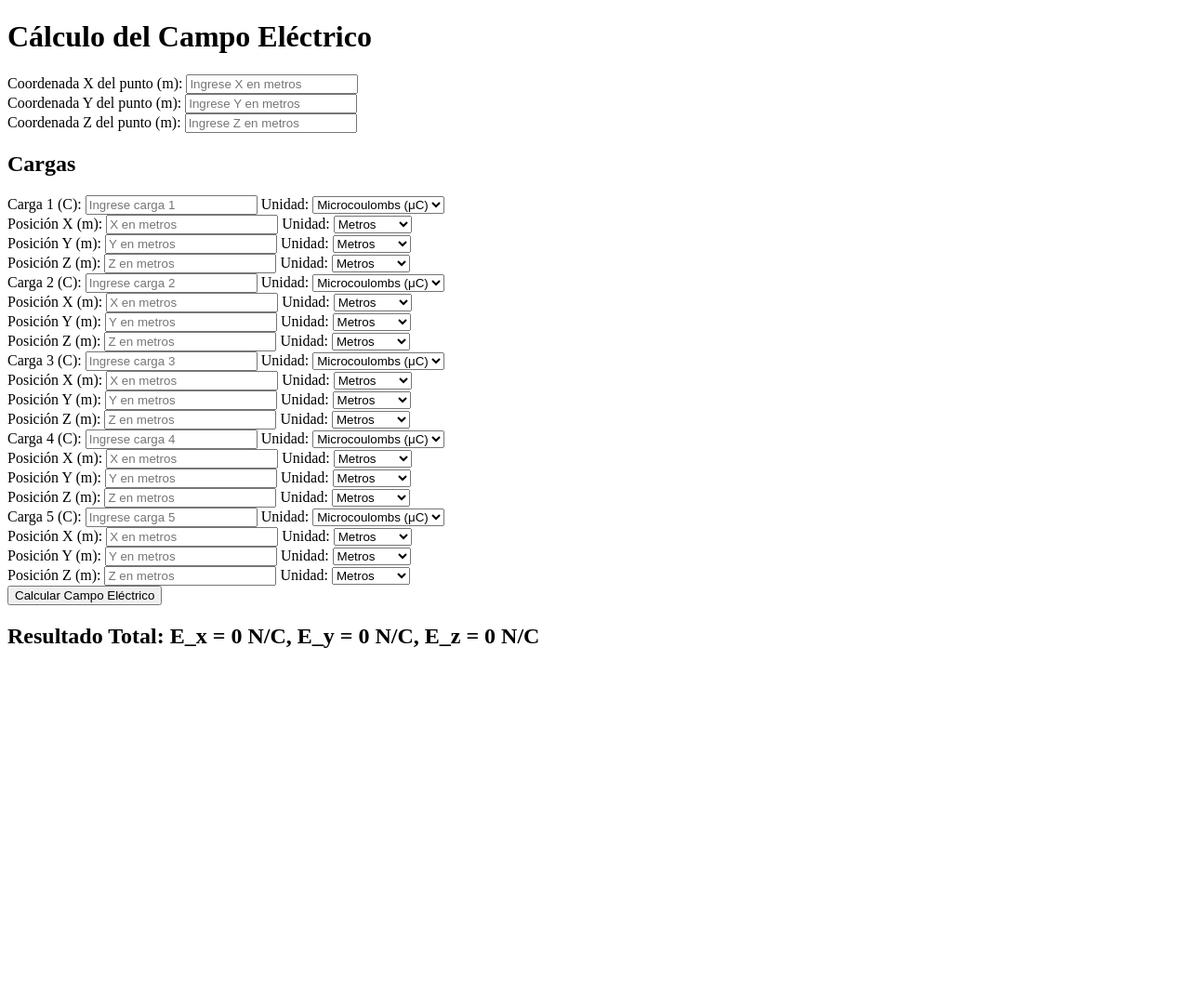
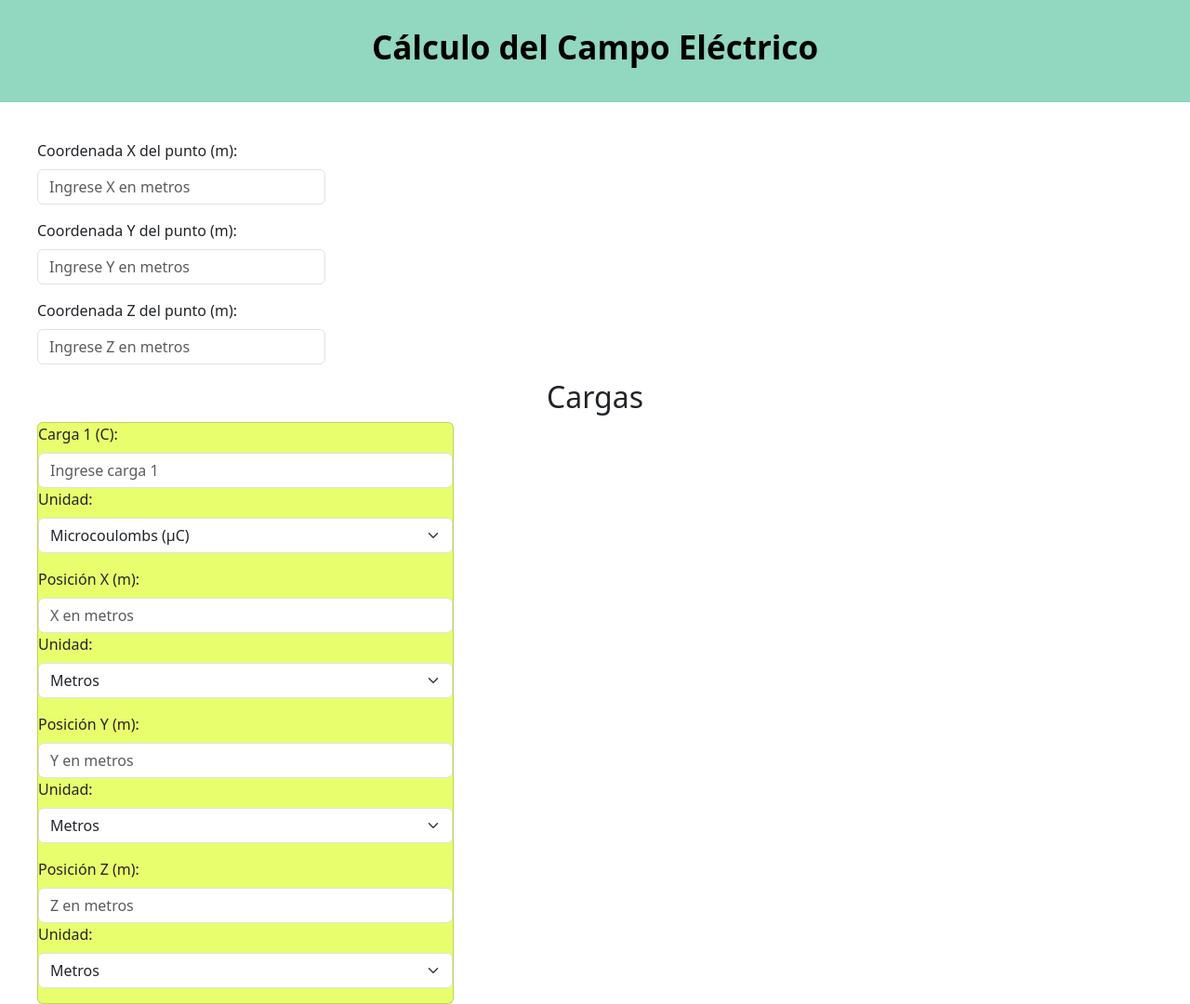
Before and after one commit to LimbergDV/Campo-Electrico, a plain HTML site: page index.html in a window 1280 px wide. Shown: the top 1080 px of the page at 93% size. Before the commit the page ends 800 px from the top, so only its background shows below. Drawn offline with nearby package versions, Linux system fonts and the light colour scheme.

Commit message:
Estilos finalizados

```diff
--- a/index.html
+++ b/index.html
@@ -4,40 +4,47 @@
     <meta charset="UTF-8">
     <meta name="viewport" content="width=device-width, initial-scale=1.0">
     <title>Cálculo del Campo Eléctrico</title>
-    <link rel="stylesheet" href="styles.css">
+    <link rel="stylesheet" href="style.css">
+    <link href="https://cdn.jsdelivr.net/npm/bootstrap@5.3.3/dist/css/bootstrap.min.css" rel="stylesheet" integrity="sha384-QWTKZyjpPEjISv5WaRU9OFeRpok6YctnYmDr5pNlyT2bRjXh0JMhjY6hW+ALEwIH" crossorigin="anonymous">
 </head>
 <body>
-    <h1>Cálculo del Campo Eléctrico</h1>
+    <div class="text-principal">
 
-    <div>
-        <label for="pointX">Coordenada X del punto (m):</label>
-        <input type="number" id="pointX" placeholder="Ingrese X en metros" required>
+    <h1 class="text1">Cálculo del Campo Eléctrico</h1>
+
     </div>
-    <div>
-        <label for="pointY">Coordenada Y del punto (m):</label>
-        <input type="number" id="pointY" placeholder="Ingrese Y en metros" required>
+<div class="principal-cargas">
+    <div class="mb-3 col-md-3">
+        <label class="form-label" for="pointX">Coordenada X del punto (m):</label>
+        <input  class="form-control" type="number" id="pointX" placeholder="Ingrese X en metros" required>
     </div>
-    <div>
-        <label for="pointZ">Coordenada Z del punto (m):</label>
-        <input type="number" id="pointZ" placeholder="Ingrese Z en metros" required>
+    <div class="mb-3 col-md-3">
+        <label class="form-label" for="pointY">Coordenada Y del punto (m):</label>
+        <input  class="form-control" type="number" id="pointY" placeholder="Ingrese Y en metros" required>
     </div>
+    <div class="mb-3 col-md-3">
+        <label class="form-label" for="pointZ">Coordenada Z del punto (m):</label>
+        <input  class="form-control" type="number" id="pointZ" placeholder="Ingrese Z en metros" required>
+    </div>
+</div>
 
-    <h2>Cargas</h2>
+    <h2 class="titulo-cargas">Cargas</h2>
 
-    <div>
-        <label for="q1">Carga 1 (C):</label>
-        <input type="number" id="q1" placeholder="Ingrese carga 1">
-        <label for="q1Unit">Unidad:</label>
-        <select id="q1Unit">
+<div class="carga-1 card" style="width: 28rem; background-color:rgb(233, 254, 109)">
+    <div class="mb-3">
+        <label class="form-label" for="q1">Carga 1 (C):</label>
+        <input class="form-control" type="number" id="q1" placeholder="Ingrese carga 1">
+        <label class="form-label" for="q1Unit">Unidad:</label>
+        <select class="form-select" id="q1Unit">
             <option value="micro">Microcoulombs (μC)</option>
             <option value="nano">Nanocoulombs (nC)</option>
         </select>
     </div>
-    <div>
-        <label for="q1PositionX">Posición X (m):</label>
-        <input type="number" id="q1PositionX" placeholder="X en metros">
-        <label for="q1PositionXUnit">Unidad:</label>
-        <select id="q1PositionXUnit">
+    <div class="mb-3">
+        <label class="form-label" for="q1PositionX">Posición X (m):</label>
+        <input class="form-control" type="number" id="q1PositionX" placeholder="X en metros">
+        <label class="form-label" for="q1PositionXUnit">Unidad:</label>
+        <select class="form-select" id="q1PositionXUnit">
             <option value="m">Metros</option>
             <option value="yard">Yardas</option>
             <option value="inch">Pulgadas</option>
@@ -45,11 +52,11 @@
             <option value="feet">Pies</option>
         </select>
     </div>
-    <div>
-        <label for="q1PositionY">Posición Y (m):</label>
-        <input type="number" id="q1PositionY" placeholder="Y en metros">
-        <label for="q1PositionYUnit">Unidad:</label>
-        <select id="q1PositionYUnit">
+    <div class="mb-3">
+        <label class="form-label" for="q1PositionY">Posición Y (m):</label>
+        <input class="form-control" type="number" id="q1PositionY" placeholder="Y en metros">
+        <label class="form-label" for="q1PositionYUnit">Unidad:</label>
+        <select class="form-select"id="q1PositionYUnit">
             <option value="m">Metros</option>
             <option value="yard">Yardas</option>
             <option value="inch">Pulgadas</option>
@@ -57,11 +64,11 @@
             <option value="feet">Pies</option>
         </select>
     </div>
-    <div>
-        <label for="q1PositionZ">Posición Z (m):</label>
-        <input type="number" id="q1PositionZ" placeholder="Z en metros">
-        <label for="q1PositionZUnit">Unidad:</label>
-        <select id="q1PositionZUnit">
+    <div class="mb-3">
+        <label class="form-label" for="q1PositionZ">Posición Z (m):</label>
+        <input class="form-control" type="number" id="q1PositionZ" placeholder="Z en metros">
+        <label class="form-label"for="q1PositionZUnit">Unidad:</label>
+        <select class="form-select" id="q1PositionZUnit">
             <option value="m">Metros</option>
             <option value="yard">Yardas</option>
             <option value="inch">Pulgadas</option>
@@ -69,22 +76,24 @@
             <option value="feet">Pies</option>
         </select>
     </div>
+</div>
 
 
-    <div>
-        <label for="q2">Carga 2 (C):</label>
-        <input type="number" id="q2" placeholder="Ingrese carga 2">
-        <label for="q2Unit">Unidad:</label>
-        <select id="q2Unit">
+<div class="carga-2 card" style="width: 28rem; background-color:rgb(254, 109, 109)">
+    <div class="mb-3">
+        <label class="form-label" for="q2">Carga 2 (C):</label>
+        <input class="form-control" type="number" id="q2" placeholder="Ingrese carga 2">
+        <label class="form-label" for="q2Unit">Unidad:</label>
+        <select class="form-select" id="q2Unit">
             <option value="micro">Microcoulombs (μC)</option>
             <option value="nano">Nanocoulombs (nC)</option>
         </select>
     </div>
-    <div>
-        <label for="q2PositionX">Posición X (m):</label>
-        <input type="number" id="q2PositionX" placeholder="X en metros">
-        <label for="q2PositionXUnit">Unidad:</label>
-        <select id="q2PositionXUnit">
+    <div class="mb-3">
+        <label class="form-label" for="q2PositionX">Posición X (m):</label>
+        <input class="form-control" type="number" id="q2PositionX" placeholder="X en metros">
+        <label class="form-label" for="q2PositionXUnit">Unidad:</label>
+        <select class="form-select" id="q2PositionXUnit">
             <option value="m">Metros</option>
             <option value="yard">Yardas</option>
             <option value="inch">Pulgadas</option>
@@ -92,11 +101,11 @@
             <option value="feet">Pies</option>
         </select>
     </div>
-    <div>
-        <label for="q2PositionY">Posición Y (m):</label>
-        <input type="number" id="q2PositionY" placeholder="Y en metros">
-        <label for="q2PositionYUnit">Unidad:</label>
-        <select id="q2PositionYUnit">
+    <div class="mb-3">
+        <label class="form-label" for="q2PositionY">Posición Y (m):</label>
+        <input class="form-control" type="number" id="q2PositionY" placeholder="Y en metros">
+        <label class="form-label" for="q2PositionYUnit">Unidad:</label>
+        <select class="form-select" id="q2PositionYUnit">
             <option value="m">Metros</option>
             <option value="yard">Yardas</option>
             <option value="inch">Pulgadas</option>
@@ -104,11 +113,11 @@
             <option value="feet">Pies</option>
         </select>
     </div>
-    <div>
-        <label for="q2PositionZ">Posición Z (m):</label>
-        <input type="number" id="q2PositionZ" placeholder="Z en metros">
-        <label for="q2PositionZUnit">Unidad:</label>
-        <select id="q2PositionZUnit">
+    <div class="mb-3">
+        <label class="form-label" for="q2PositionZ">Posición Z (m):</label>
+        <input class="form-control" type="number" id="q2PositionZ" placeholder="Z en metros">
+        <label class="form-label" for="q2PositionZUnit">Unidad:</label>
+        <select class="form-select" id="q2PositionZUnit">
             <option value="m">Metros</option>
             <option value="yard">Yardas</option>
             <option value="inch">Pulgadas</option>
@@ -116,21 +125,23 @@
             <option value="feet">Pies</option>
         </select>
     </div>
+</div>
 
-    <div>
-        <label for="q3">Carga 3 (C):</label>
-        <input type="number" id="q3" placeholder="Ingrese carga 3">
-        <label for="q3Unit">Unidad:</label>
-        <select id="q3Unit">
+<div class="carga-3 card" style="width: 28rem; background-color:rgb(143, 254, 109)">
+    <div class="mb-3">
+        <label class="form-label" for="q3">Carga 3 (C):</label>
+        <input class="form-control" type="number" id="q3" placeholder="Ingrese carga 3">
+        <label class="form-label" for="q3Unit">Unidad:</label>
+        <select class="form-select" id="q3Unit">
             <option value="micro">Microcoulombs (μC)</option>
             <option value="nano">Nanocoulombs (nC)</option>
         </select>
     </div>
-    <div>
-        <label for="q3PositionX">Posición X (m):</label>
-        <input type="number" id="q3PositionX" placeholder="X en metros">
-        <label for="q3PositionXUnit">Unidad:</label>
-        <select id="q3PositionXUnit">
+    <div class="mb-3">
+        <label class="form-label" for="q3PositionX">Posición X (m):</label>
+        <input class="form-control" type="number" id="q3PositionX" placeholder="X en metros">
+        <label class="form-label" for="q3PositionXUnit">Unidad:</label>
+        <select class="form-select"  id="q3PositionXUnit">
             <option value="m">Metros</option>
             <option value="yard">Yardas</option>
             <option value="inch">Pulgadas</option>
@@ -138,11 +149,11 @@
             <option value="feet">Pies</option>
         </select>
     </div>
-    <div>
-        <label for="q3PositionY">Posición Y (m):</label>
-        <input type="number" id="q3PositionY" placeholder="Y en metros">
-        <label for="q3PositionYUnit">Unidad:</label>
-        <select id="q3PositionYUnit">
+    <div class="mb-3">
+        <label class="form-label" for="q3PositionY">Posición Y (m):</label>
+        <input class="form-control"  type="number" id="q3PositionY" placeholder="Y en metros">
+        <label class="form-label" for="q3PositionYUnit">Unidad:</label>
+        <select class="form-select" id="q3PositionYUnit">
             <option value="m">Metros</option>
             <option value="yard">Yardas</option>
             <option value="inch">Pulgadas</option>
@@ -150,11 +161,11 @@
             <option value="feet">Pies</option>
         </select>
     </div>
-    <div>
-        <label for="q3PositionZ">Posición Z (m):</label>
-        <input type="number" id="q3PositionZ" placeholder="Z en metros">
-        <label for="q3PositionZUnit">Unidad:</label>
-        <select id="q3PositionZUnit">
+    <div class="mb-3">
+        <label class="form-label" for="q3PositionZ">Posición Z (m):</label>
+        <input class="form-control" type="number" id="q3PositionZ" placeholder="Z en metros">
+        <label class="form-label" for="q3PositionZUnit">Unidad:</label>
+        <select class="form-select" id="q3PositionZUnit">
             <option value="m">Metros</option>
             <option value="yard">Yardas</option>
             <option value="inch">Pulgadas</option>
@@ -162,21 +173,23 @@
             <option value="feet">Pies</option>
         </select>
     </div>
+</div>
 
-    <div>
-        <label for="q4">Carga 4 (C):</label>
-        <input type="number" id="q4" placeholder="Ingrese carga 4">
-        <label for="q4Unit">Unidad:</label>
-        <select id="q4Unit">
+<div class="carga-4 card" style="width: 28rem; background-color:rgb(109, 232, 254)">
+    <div class="mb-3">
+        <label class="form-label" for="q4">Carga 4 (C):</label>
+        <input class="form-control" type="number" id="q4" placeholder="Ingrese carga 4">
+        <label class="form-label" for="q4Unit">Unidad:</label>
+        <select class="form-control" id="q4Unit">
             <option value="micro">Microcoulombs (μC)</option>
             <option value="nano">Nanocoulombs (nC)</option>
         </select>
     </div>
-    <div>
-        <label for="q4PositionX">Posición X (m):</label>
-        <input type="number" id="q4PositionX" placeholder="X en metros">
-        <label for="q4PositionXUnit">Unidad:</label>
-        <select id="q4PositionXUnit">
+    <div class="mb-3">
+        <label class="form-label" for="q4PositionX">Posición X (m):</label>
+        <input class="form-control" type="number" id="q4PositionX" placeholder="X en metros">
+        <label class="form-label" for="q4PositionXUnit">Unidad:</label>
+        <select class="form-select" id="q4PositionXUnit">
             <option value="m">Metros</option>
             <option value="yard">Yardas</option>
             <option value="inch">Pulgadas</option>
@@ -184,11 +197,11 @@
             <option value="feet">Pies</option>
         </select>
     </div>
-    <div>
-        <label for="q4PositionY">Posición Y (m):</label>
-        <input type="number" id="q4PositionY" placeholder="Y en metros">
-        <label for="q4PositionYUnit">Unidad:</label>
-        <select id="q4PositionYUnit">
+    <div class="mb-3">
+        <label class="form-label" for="q4PositionY">Posición Y (m):</label>
+        <input class="form-control" type="number" id="q4PositionY" placeholder="Y en metros">
+        <label class="form-label" for="q4PositionYUnit">Unidad:</label>
+        <select class="form-select" id="q4PositionYUnit">
             <option value="m">Metros</option>
             <option value="yard">Yardas</option>
             <option value="inch">Pulgadas</option>
@@ -196,11 +209,11 @@
             <option value="feet">Pies</option>
         </select>
     </div>
-    <div>
-        <label for="q4PositionZ">Posición Z (m):</label>
-        <input type="number" id="q4PositionZ" placeholder="Z en metros">
-        <label for="q4PositionZUnit">Unidad:</label>
-        <select id="q4PositionZUnit">
+    <div class="mb-3">
+        <label class="form-label" for="q4PositionZ">Posición Z (m):</label>
+        <input class="form-control" type="number" id="q4PositionZ" placeholder="Z en metros">
+        <label class="form-label" for="q4PositionZUnit">Unidad:</label>
+        <select class="form-select" id="q4PositionZUnit">
             <option value="m">Metros</option>
             <option value="yard">Yardas</option>
             <option value="inch">Pulgadas</option>
@@ -208,21 +221,23 @@
             <option value="feet">Pies</option>
         </select>
     </div>
+</div>
 
-    <div>
-        <label for="q5">Carga 5 (C):</label>
-        <input type="number" id="q5" placeholder="Ingrese carga 5">
-        <label for="q5Unit">Unidad:</label>
-        <select id="q5Unit">
+<div class="carga-5 card" style="width: 28rem; background-color:rgb(109, 119, 254)">
+    <div class="mb-3">
+        <label class="form-label" for="q5">Carga 5 (C):</label>
+        <input class="form-control" type="number" id="q5" placeholder="Ingrese carga 5">
+        <label class="form-label" for="q5Unit">Unidad:</label>
+        <select class="form-select" id="q5Unit">
             <option value="micro">Microcoulombs (μC)</option>
             <option value="nano">Nanocoulombs (nC)</option>
         </select>
     </div>
-    <div>
-        <label for="q5PositionX">Posición X (m):</label>
-        <input type="number" id="q5PositionX" placeholder="X en metros">
-        <label for="q5PositionXUnit">Unidad:</label>
-        <select id="q5PositionXUnit">
+    <div class="mb-3">
+        <label class="form-label" for="q5PositionX">Posición X (m):</label>
+        <input class="form-control" type="number" id="q5PositionX" placeholder="X en metros">
+        <label class="form-label" for="q5PositionXUnit">Unidad:</label>
+        <select class="form-select" id="q5PositionXUnit">
             <option value="m">Metros</option>
             <option value="yard">Yardas</option>
             <option value="inch">Pulgadas</option>
@@ -230,11 +245,11 @@
             <option value="feet">Pies</option>
         </select>
     </div>
-    <div>
-        <label for="q5PositionY">Posición Y (m):</label>
-        <input type="number" id="q5PositionY" placeholder="Y en metros">
-        <label for="q5PositionYUnit">Unidad:</label>
-        <select id="q5PositionYUnit">
+    <div class="mb-3">
+        <label class="form-label" for="q5PositionY">Posición Y (m):</label>
+        <input class="form-control" type="number" id="q5PositionY" placeholder="Y en metros">
+        <label class="form-label" for="q5PositionYUnit">Unidad:</label>
+        <select class="form-select" id="q5PositionYUnit">
             <option value="m">Metros</option>
             <option value="yard">Yardas</option>
             <option value="inch">Pulgadas</option>
@@ -242,11 +257,11 @@
             <option value="feet">Pies</option>
         </select>
     </div>
-    <div>
-        <label for="q5PositionZ">Posición Z (m):</label>
-        <input type="number" id="q5PositionZ" placeholder="Z en metros">
-        <label for="q5PositionZUnit">Unidad:</label>
-        <select id="q5PositionZUnit">
+    <div class="mb-3">
+        <label class="form-label" for="q5PositionZ">Posición Z (m):</label>
+        <input class="form-control" type="number" id="q5PositionZ" placeholder="Z en metros">
+        <label class="form-label" for="q5PositionZUnit">Unidad:</label>
+        <select class="form-select" id="q5PositionZUnit">
             <option value="m">Metros</option>
             <option value="yard">Yardas</option>
             <option value="inch">Pulgadas</option>
@@ -254,11 +269,13 @@
             <option value="feet">Pies</option>
         </select>
     </div>
-
-    <button onclick="calculateField()">Calcular Campo Eléctrico</button>
+</div>
+<br>
+    <button onclick="calculateField()" class="btn" style="background-color: rgb(13, 118, 255);">Calcular Campo Eléctrico</button>
 
     <h2 id="result">Resultado Total: E_x = 0 N/C, E_y = 0 N/C, E_z = 0 N/C</h2>
 
     <script src="script.js"></script>
+    <script src="https://cdn.jsdelivr.net/npm/bootstrap@5.3.3/dist/js/bootstrap.bundle.min.js" integrity="sha384-YvpcrYf0tY3lHB60NNkmXc5s9fDVZLESaAA55NDzOxhy9GkcIdslK1eN7N6jIeHz" crossorigin="anonymous"></script>
 </body>
 </html>
--- /dev/null
+++ b/style.css
@@ -0,0 +1,51 @@
+.text1 {
+    text-align: center;
+    font-weight: bold;
+    font-size: 35px;
+    color: black;
+}
+
+.text-principal {
+    background-color: rgb(146, 215, 192);
+    padding: 30px;
+}
+
+.principal-cargas {
+    margin-top: 5vh;
+    margin-left: 5vh;
+}
+
+.titulo-cargas {
+    text-align: center;
+}
+
+.carga-1 {
+    margin-left: 5vh;
+    color: violet;
+}
+
+.carga-2 {
+    margin-left: 5vh;
+    margin-top: 2vh;
+}
+
+.carga-3 {
+    margin-left: 5vh;
+    margin-top: 2vh;
+}
+
+.carga-4 {
+    margin-left: 5vh;
+    margin-top: 2vh;
+}
+
+.carga-5 {
+    margin-left: 5vh;
+    margin-top: 2vh;
+}
+
+.btn {
+    margin-left: 5vh;
+    width: 30.5%;
+    color: whitesmoke;
+}
```
